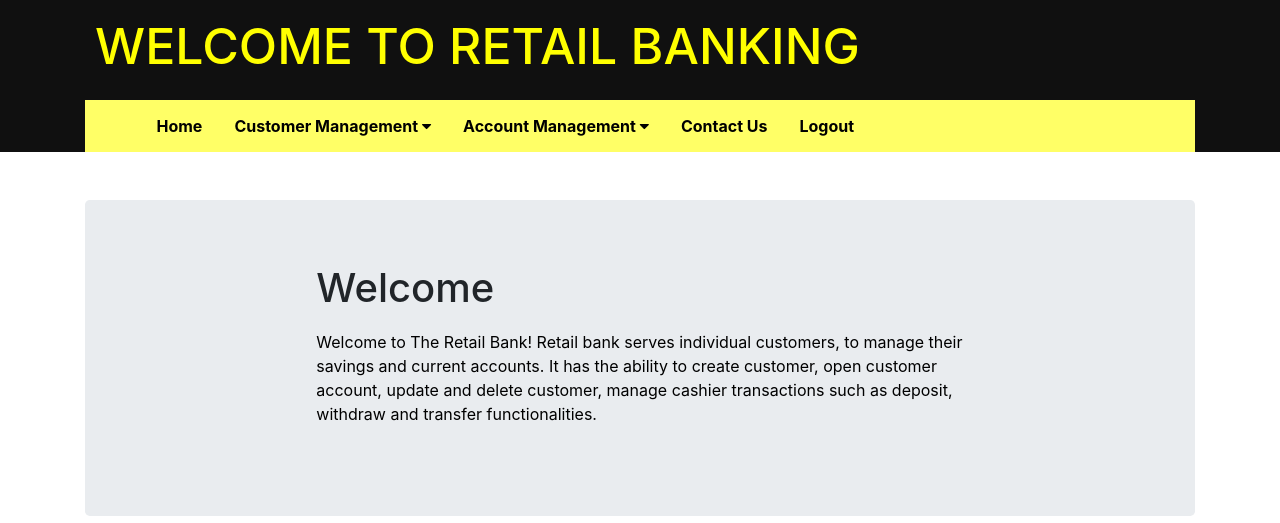
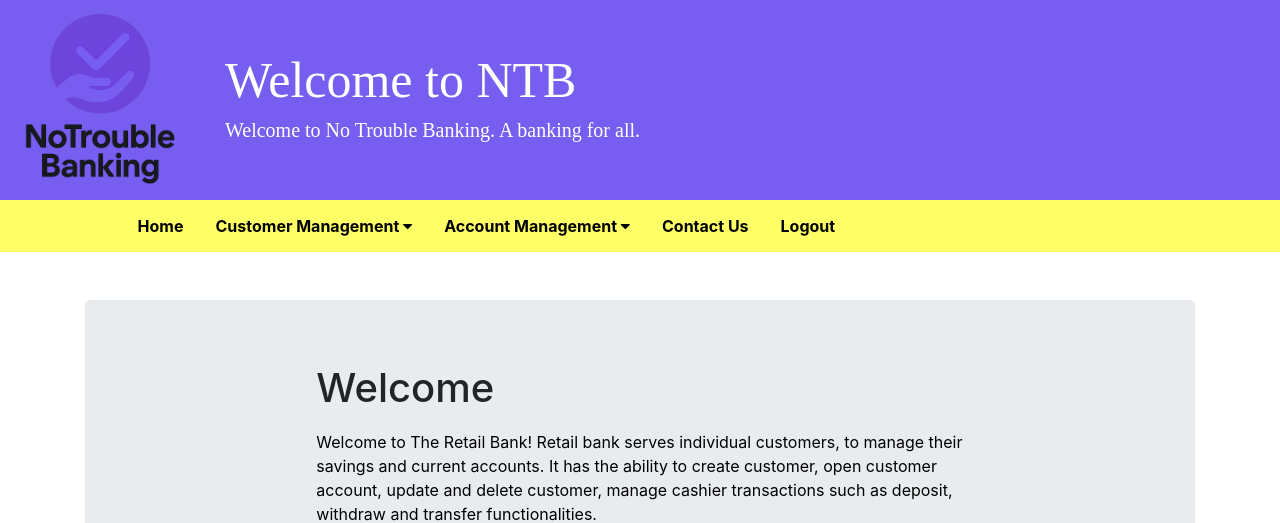
Before and after one commit to stelajg/hackitall, a Flask app: page /dashboard in a window 1280 px wide. Shown: the top 523 px of the page. Run offline with Flask 3, Linux system fonts and the light colour scheme; the visitor is signed in with stand-in values (Sample User, id 1); some libraries are stand-ins or nearby versions.

Commit message:
first commit

```diff
--- a/static/css/style.css
+++ b/static/css/style.css
@@ -59,6 +59,7 @@ p {
 }
 .navbar {
     overflow: hidden;
+    width: 100%;
     background-color: #ffff66 !important;
     margin: 0 !important;
     padding: 0 5% !important;
--- a/templates/includes/header.html
+++ b/templates/includes/header.html
@@ -1,13 +1,20 @@
-<header style="background-color:#101010 !important;">
+<header style="background-color:#785EF0 !important;">
+      <div class="d-flex align-items-center gap-4">
+        <div class="logo">
+          <img src="{{ url_for('static', filename='images/logo.png') }}" alt="Logo" style="width: 200px; height: 200px;">
+        </div>
         <div class="navbarlogo">
-        <div class="navbar-innerlogo">
-          <div class="container py-3">
-                  <h1 style="color:yellow !important; font-size:50px; ">WELCOME TO RETAIL BANKING</h1>
+          <div class="navbar-innerlogo">
+            <div class="container py-3">
+              <div>
+                <h1 style="color:#FFFFFF !important; font-size:50px; font-family: 'Lexend', Lexend; ">Welcome to NTB</h1>
+                <h1 style="color:#FFFFFF !important; font-size:20px; font-family: 'Lexend', Lexend; ">Welcome to No Trouble Banking. A banking for all.</h1>
+              </div>
             </div>
           </div>
         </div>
-    <div class="container">
-
-      {% include "includes/nav.html" %}
-    </div>
+      </div>
+          <div class="navbar">
+            {% include "includes/nav.html" %}
+      </div>
 </header>
```
Also changed, not shown: static/images/logo.png (added).
